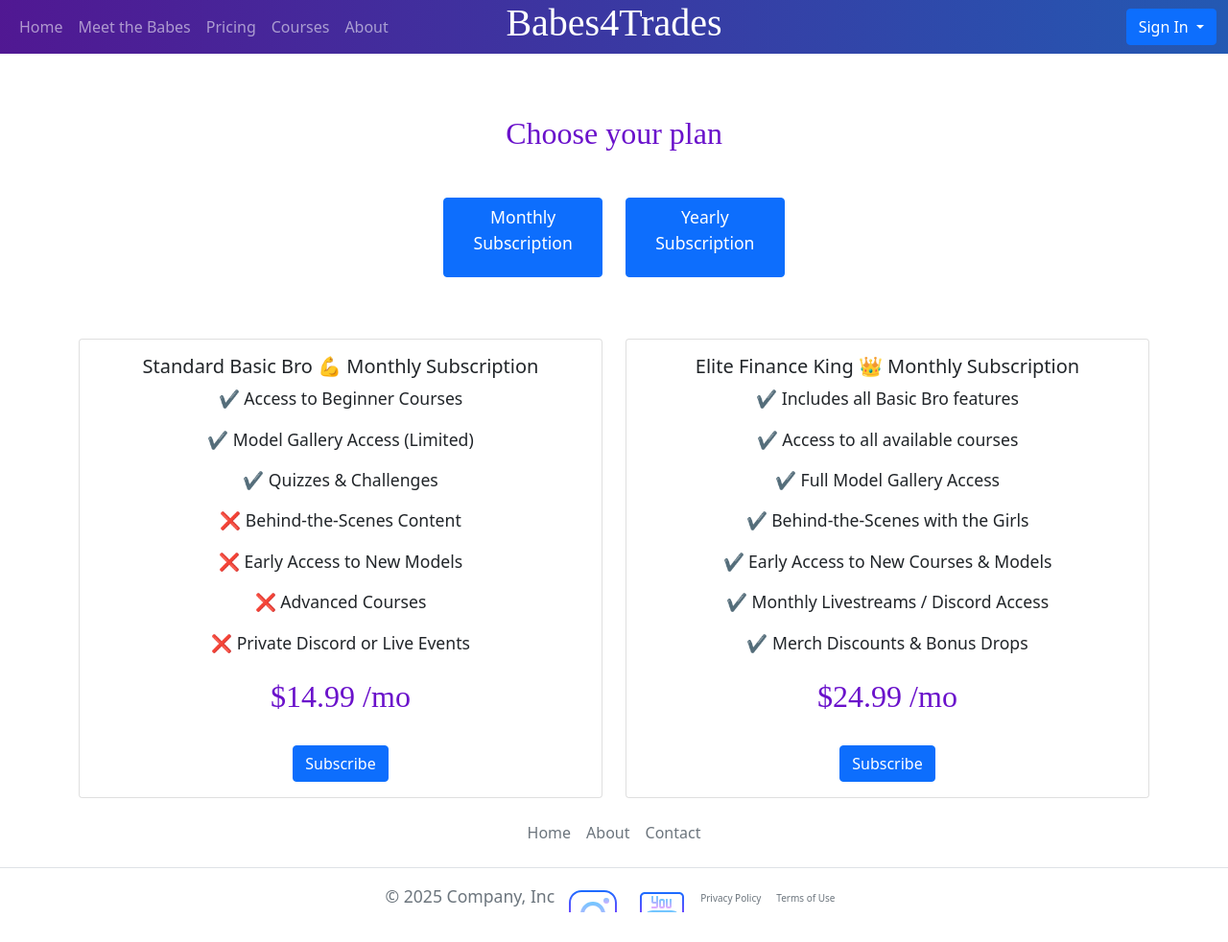
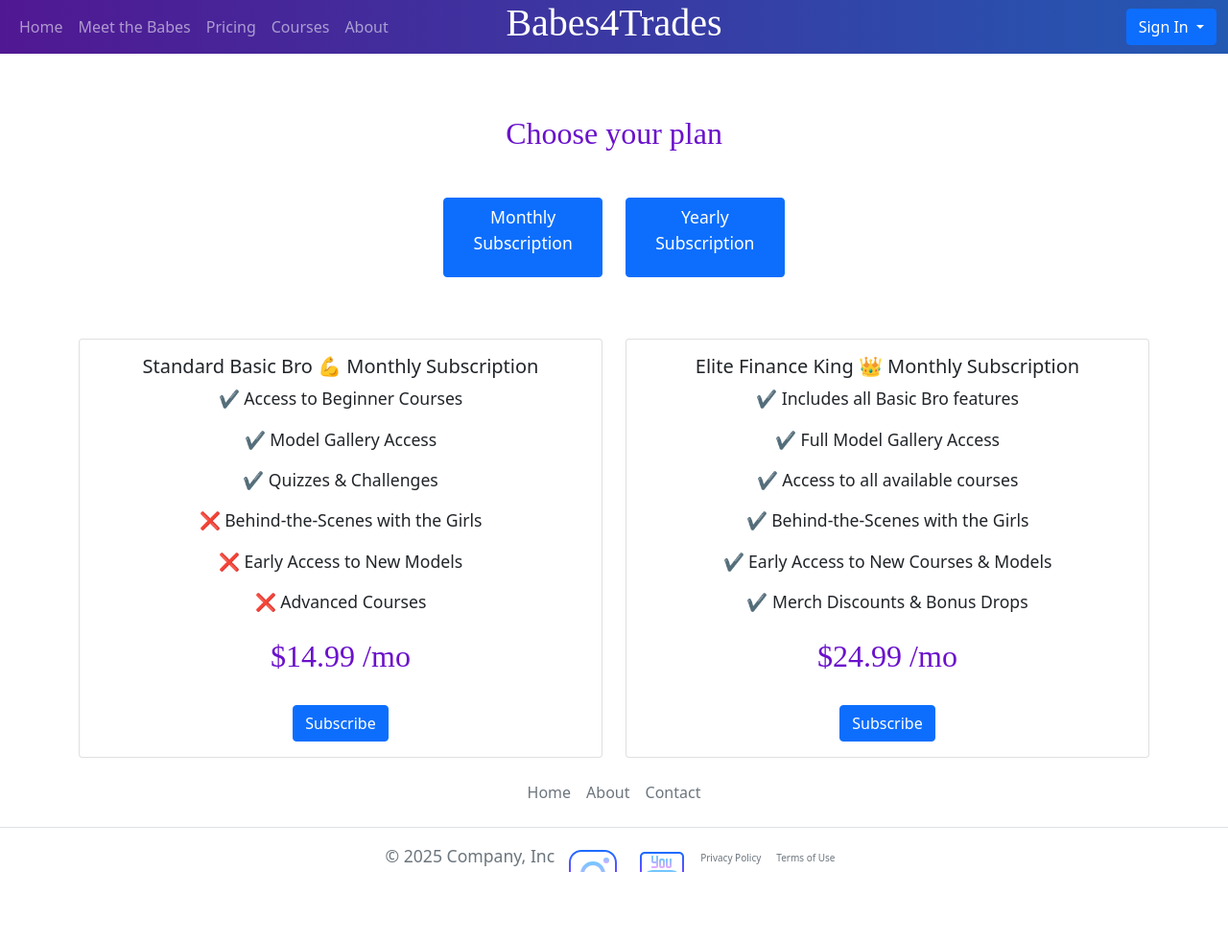
Before and after one commit to Quanluis/Babes4Trades, a website: page pages/pricing.html in a window 1280 px wide. Shown: the whole page at 96% size. After the commit the page ends 940 px from the top, so only its background shows below. Drawn offline with nearby package versions, Linux system fonts and the light colour scheme; files whose address does not match are found by name; a web font is replaced by a local one.

Commit message:
Changed some text and added some styling.

```diff
--- a/pages/pricing.html
+++ b/pages/pricing.html
@@ -145,12 +145,11 @@
           <h5 class="card-title">Standard Basic Bro 💪 Monthly Subscription</h5>
           <div>
             <p class="card-text">✔️ Access to Beginner Courses</p>
-            <p class="card-text">✔️ Model Gallery Access (Limited)</p>
+            <p class="card-text">✔️ Model Gallery Access</p>
             <p class="card-text">✔️ Quizzes & Challenges</p>
-            <p class="card-text">❌ Behind-the-Scenes Content</p>
+            <p class="card-text">❌ Behind-the-Scenes with the Girls</p>
             <p class="card-text">❌ Early Access to New Models</p>
             <p class="card-text">❌ Advanced Courses</p>
-            <p class="card-text">❌ Private Discord or Live Events</p>
           </div>
           <div class="mt-auto">
             <br>
@@ -169,11 +168,10 @@
           <h5 class="card-title">Elite Finance King 👑 Monthly Subscription</h5>
           <div>
             <p class="card-text">✔️ Includes all Basic Bro features</p>
+            <p class="card-text">✔️ Full Model Gallery Access</p>
             <p class="card-text">✔️ Access to all available courses</p>
-            <p class="card-text">✔️ Full Model Gallery Access</p>
             <p class="card-text">✔️ Behind-the-Scenes with the Girls</p>
             <p class="card-text">✔️ Early Access to New Courses & Models</p>
-            <p class="card-text">✔️ Monthly Livestreams / Discord Access</p>
             <p class="card-text">✔️ Merch Discounts & Bonus Drops</p>
           </div>
           <div class="mt-auto">
@@ -189,13 +187,9 @@
   </div>
 </div>
 
-
 </div>
 
-
   <!-- </div>
-
-
 
     <div id="containerPrice2" class="container" style="display: none;">
       <div class="row justify-content-evenly">
@@ -266,10 +260,9 @@
             <p class="card-text">✔️ Access to Beginner Courses</p>
             <p class="card-text">✔️ Model Gallery Access</p>
             <p class="card-text">✔️ Quizzes & Challenges</p>
-            <p class="card-text">❌ Behind-the-Scenes Content</p>
+            <p class="card-text">❌ Behind-the-Scenes with the Girls</p>
             <p class="card-text">❌ Early Access to New Models</p>
             <p class="card-text">❌ Advanced Courses</p>
-            <p class="card-text">❌ Private Discord or Live Events</p>
           </div>
           <div class="mt-auto">
             <br>
@@ -288,11 +281,10 @@
           <h5 class="card-title">Elite Finance King 👑 Yearly Subscription</h5>
           <div>
             <p class="card-text">✔️ Includes all Basic Bro features</p>
+            <p class="card-text">✔️ Full Model Gallery Access</p>
             <p class="card-text">✔️ Access to all available courses</p>
-            <p class="card-text">✔️ Full Model Gallery Access</p>
             <p class="card-text">✔️ Behind-the-Scenes with the Girls</p>
             <p class="card-text">✔️ Early Access to New Courses & Models</p>
-            <p class="card-text">✔️ Monthly Livestreams / Discord Access</p>
             <p class="card-text">✔️ Merch Discounts & Bonus Drops</p>
           </div>
           <div class="mt-auto">
```
Also changed, not shown: pages/about.html (+1 -1 lines), pages/babesGallery.html (+1 -1 lines).
